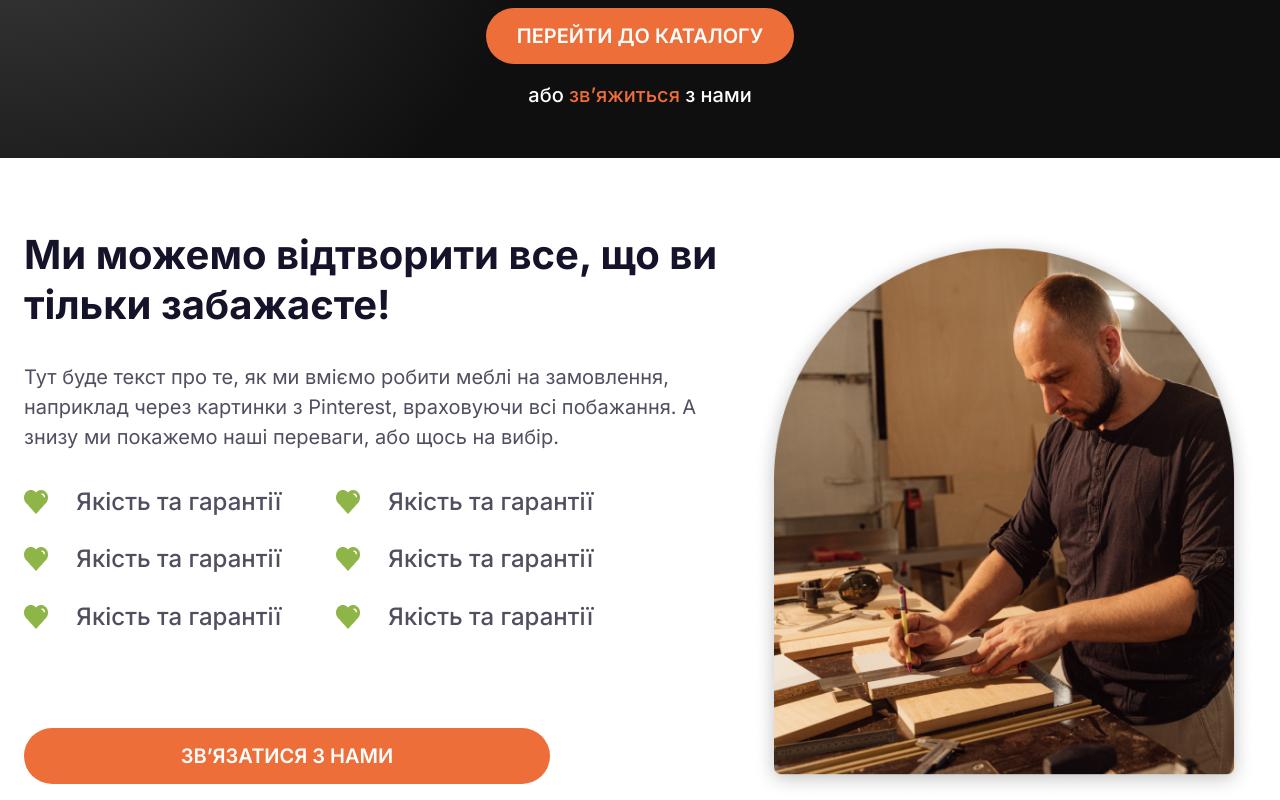
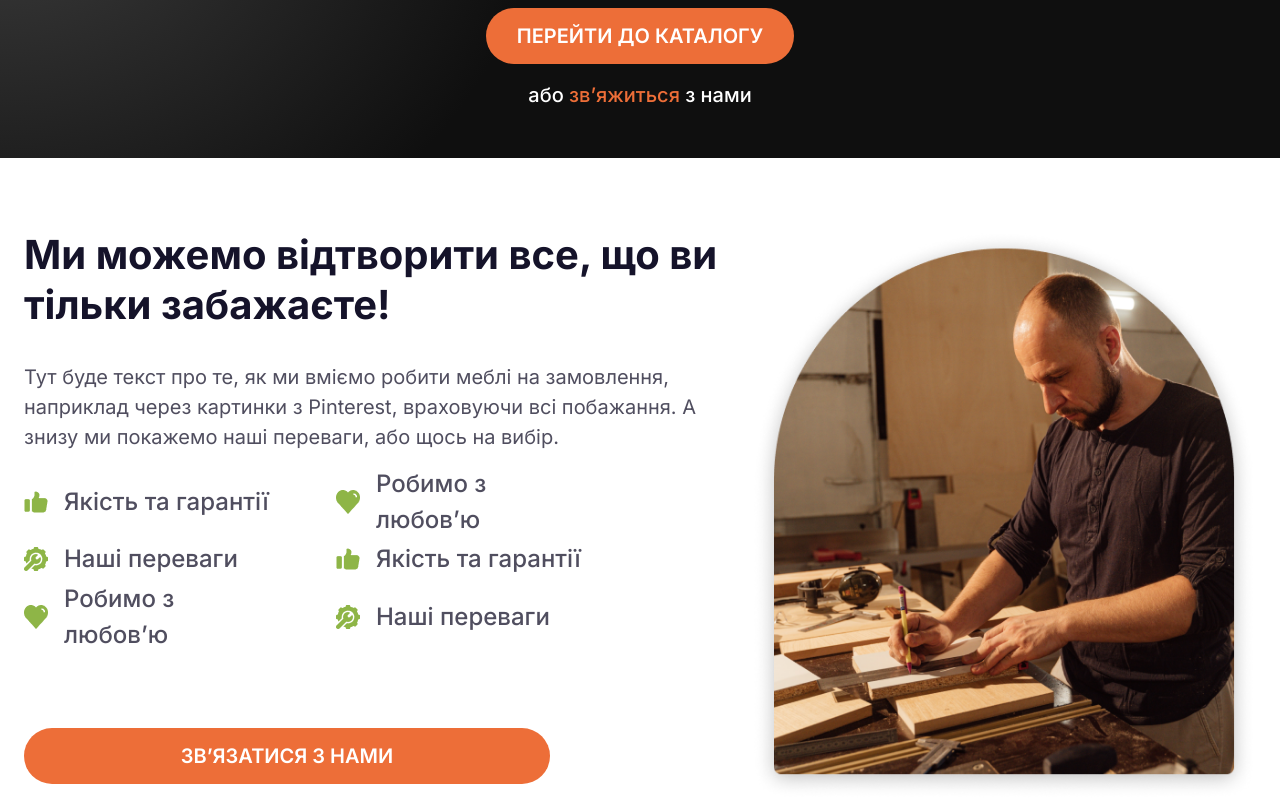
Before and after one commit to ShadePrima/creatiff-app, a React (Create React App) app: page / in a window 1280 px wide. Shown: the part 2534-3334 px from the top of the page. Built offline with nearby package versions, Linux system fonts and the light colour scheme.

Commit message:
fix adventage

```diff
--- a/src/components/Advantages/Advantages.module.scss
+++ b/src/components/Advantages/Advantages.module.scss
@@ -36,7 +36,6 @@
   width: 257px;
   height: 36px;
   display: flex;
-  justify-content: space-between;
   align-items: center;
 
   p {
--- a/src/components/Advantages/index.jsx
+++ b/src/components/Advantages/index.jsx
@@ -28,9 +28,9 @@ const Advantages = () => {
           </p>
           <div className={styles.list}>
             {list.map((obj) => (
-              <div className={styles.listItem}>
-                <img src={heartIcon} alt='Heart' />
-                <p>Якість та гарантії</p>
+              <div key={obj.id} className={styles.listItem}>
+                <img src={obj.icone} alt={obj.title} />
+                <p>{obj.title}</p>
               </div>
             ))}
           </div>
```
